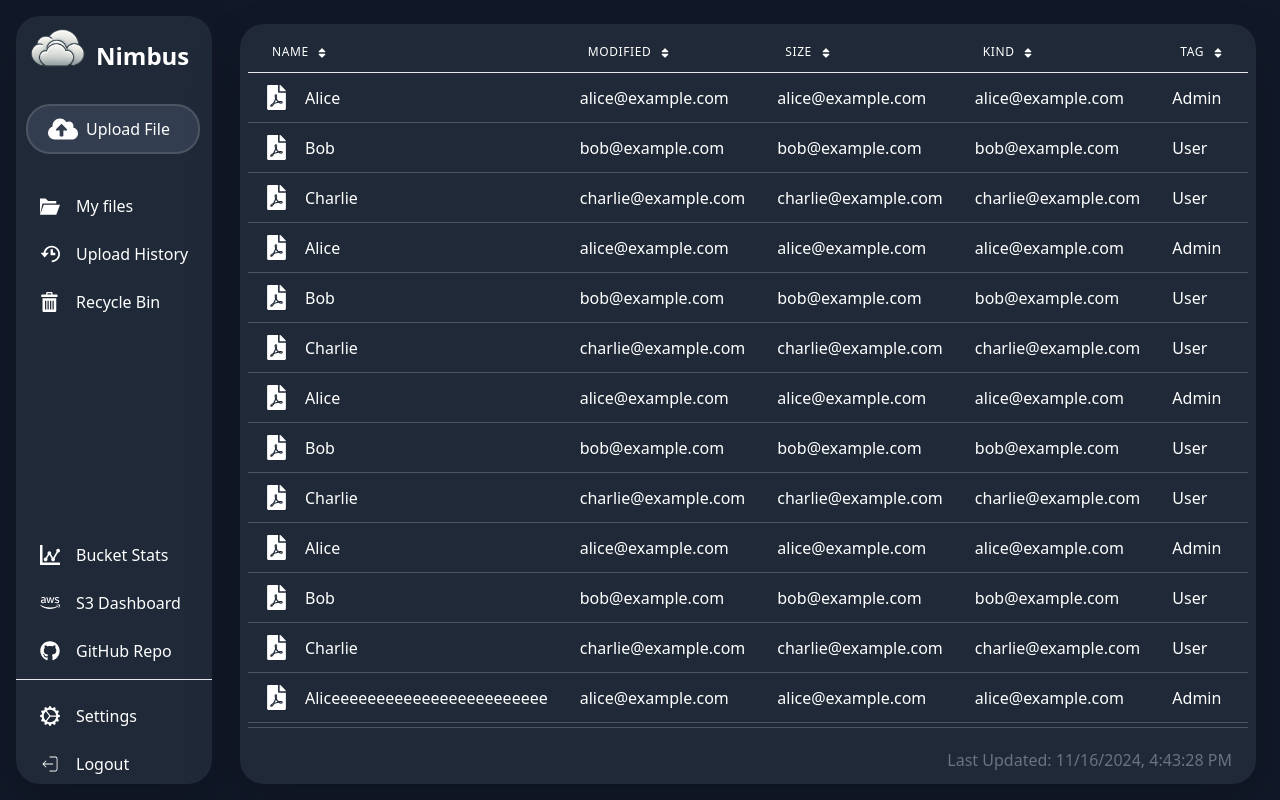
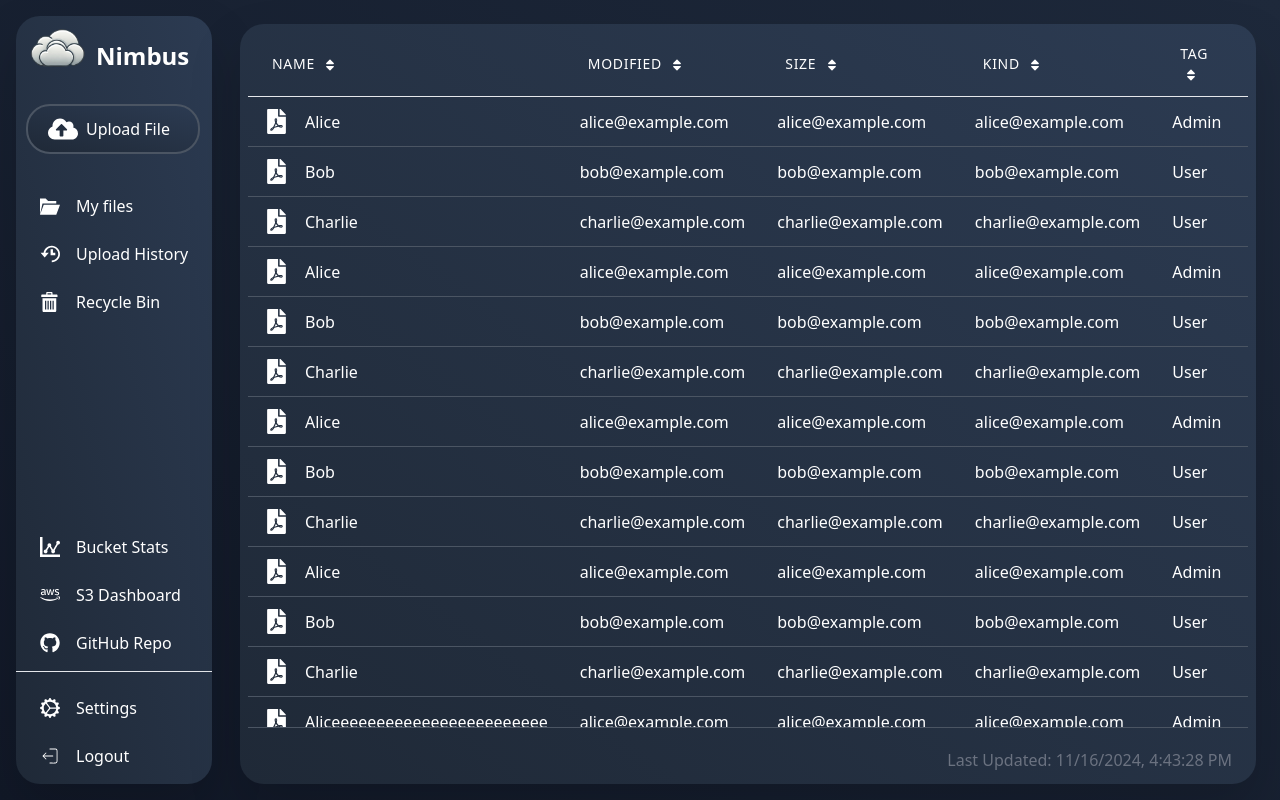
Before and after one commit to Waleed2660/nimbus-ui, a React (Create React App) app: page / in a window 1280 px wide. Built offline with nearby package versions, Linux system fonts and the light colour scheme; no server answers.

Commit message:
added misc UI improvments

```diff
--- a/src/App.jsx
+++ b/src/App.jsx
@@ -5,13 +5,15 @@ import Sidebar from './components/sidebar';
 import FilesPage from './components/files';
 import HistoryPage from './components/history';
 import RecycleBinPage from './components/recycleBin';
+import ServerStatus from './components/backend/serverStatus';
 
 function App() {
   return (
     <div className="flex h-screen">
       <Sidebar />
       <div className="flex flex-col flex-grow">
-        <div className="flex-grow flex overflow-auto pt-6 bg-mainBackground">
+        <div className="flex-grow flex overflow-auto pt-6 w-full h-64
+        bg-gradient-to-tr from-[#111827] to-[#1e293b] transition-colors duration-300">
 
           {/* Routes */}
           <Routes>
@@ -19,13 +21,16 @@ function App() {
             <Route path="/files" element={<FilesPage />} />
             <Route path="/recycleBin" element={<HistoryPage />} />
             <Route path="/history" element={<RecycleBinPage />} />
-            <Route path="/stats" element={<div>Stats Page</div>} />
-            <Route path="/s3Dashboard" element={<div>S3 Dashboard</div>} />
+            {/* <Route path="/stats" element={<div>Stats Page</div>} /> */}
+            {/* <Route path="/s3Dashboard" element={<div>S3 Dashboard</div>} /> */}
             <Route path="/github" element={<GitHubRedirect />} />
-            <Route path="/settings" element={<div>Settings Page</div>} />
-            <Route path="/logout" element={<div>Logout Page</div>} />
-            <Route path="*" element={<div>404 Not Found</div>} />
+            {/* <Route path="/settings" element={<div>Settings Page</div>} /> */}
+            {/* <Route path="/logout" element={<div>Logout Page</div>} /> */}
           </Routes>
+
+          <div className="absolute bottom-0 right-0">
+            <ServerStatus />
+          </div>
 
         </div>
       </div>
--- /dev/null
+++ b/src/components/backend/serverStatus.jsx
@@ -0,0 +1,25 @@
+import { LuWifi } from "react-icons/lu";
+import { LuWifiOff } from "react-icons/lu";
+
+const ServerStatus = () => {
+    return (
+        <div>{getHealthCheck()}</div>
+    );
+}
+
+const getHealthCheck = () => {
+    fetch('http://localhost:8080/management/healthcheck', { method: 'GET' })
+    .then(response => {
+        if (response.ok) {
+            return <LuWifi size={20} className="text-green-500" />;
+        } else {
+            return <LuWifiOff size={20} className="text-red-500" />
+        }
+    })
+    .catch(error => {
+        // Handle network errors or fetch issues
+        console.error('Failed to get HealthCheck:', error);
+    });
+};
+
+export default ServerStatus;
--- a/src/components/files/index.jsx
+++ b/src/components/files/index.jsx
@@ -53,8 +53,9 @@ const FilesPage = () => {
   ];
 
   return (
-    <div className="container mx-auto p-2 bg-sideBar rounded-3xl ml-60 mr-6 mb-4
-                    flex flex-col max-h-[calc(100vh-2rem)] drop-shadow-2xl">
+    <div className="container mx-auto p-2 rounded-3xl ml-60 mr-6 mb-4
+                    flex flex-col max-h-[calc(100vh-2rem)] drop-shadow-2xl
+                    bg-gradient-to-tr from-[#1f2937] to-[#2c3b52] transition-colors duration-900 ">
       <div className="overflow-auto h-full">
         <table className="min-w-full text-gray-600">
           <thead>
--- a/src/components/sidebar/index.jsx
+++ b/src/components/sidebar/index.jsx
@@ -19,6 +19,7 @@ const Sidebar = () => {
   return (
     <div className="fixed h-[calc(100vh-2rem)] overflow-auto flex flex-col
                     bg-sideBar text-white space-y-2 drop-shadow-2xl rounded-3xl
+                    bg-gradient-to-tr from-[#1f2937] to-[#2c3b52] transition-colors duration-900
                     ml-4 mt-4">
         <SideBarItems.SidebarHeader />
         <UploadButton />
@@ -54,6 +55,7 @@ const Sidebar = () => {
             onClick={() => handleItemClick(item.path)}
           />
         ))}
+        <div className="mb-2"></div>
     </div>
   );
 };
--- a/src/components/sidebar/sideBarItem.jsx
+++ b/src/components/sidebar/sideBarItem.jsx
@@ -29,7 +29,7 @@ export const SidebarItem = ({ icon, text, iconColor, isActive, onClick }) => (
     <div onClick={onClick}
           className={`relative group flex items-center justify-start px-4 py-2 mr-2 ml-2
                      rounded-3xl transition-all
-                      ${isActive ? 'bg-mainBackground w-full rounded-none ml-0' : 'hover:bg-secondary'}`}>
+                      ${isActive ? 'drop-shadow-2xl bg-gradient-to-tr from-[#111827] to-[#1e293b] transition-colors duration-300' : 'hover:bg-secondary'}`}>
       <SideBarIcon icon={icon} color={iconColor} isActive={isActive}/>
       <SidebarButton text={text} />
     </div>
--- a/src/components/sidebar/uploadFile/index.jsx
+++ b/src/components/sidebar/uploadFile/index.jsx
@@ -73,7 +73,8 @@ function UploadButton() {
         <div>
             {/* Upload Button */}
             <button onClick={handleShowPopup}
-                    className="group flex items-center justify-end px-5 py-2 ml-2.5 mb-6 bg-navBarButtonBackground text-white
+                    className="group flex items-center justify-end px-5 py-2 ml-2.5 mb-6
+                    bg-gradient-to-tr from-[#1f2937] to-[#2c3b52] duration-900 text-white
                     hover:bg-secondary rounded-3xl transition-all border-2 border-gray-600">
                 <FaCloudUploadAlt className="group-hover:text-blue-400" size={30} />
                 <span className="text px-2">Upload File</span>
--- /dev/null
+++ b/src/components/utils/gradients.jsx
@@ -0,0 +1,11 @@
+import React from 'react';
+
+const ShinyBgColor = () => {
+  return (
+    <div className="w-full h-64 bg-gradient-to-tr from-[#111827] to-[#1e293b] transition-colors duration-300">
+      {/* Your content goes here */}
+    </div>
+  );
+};
+
+export default ShinyBgColor;
--- a/src/index.css
+++ b/src/index.css
@@ -5,7 +5,7 @@
 @layer components {
 
   .table-header{
-    @apply px-6 py-3 border-b text-white text-left font-medium text-xs
+    @apply px-6 py-3 border-b text-white text-left font-medium text-sm
             uppercase tracking-wider hover:bg-secondary hover:opacity-25;
   }
 }
```
